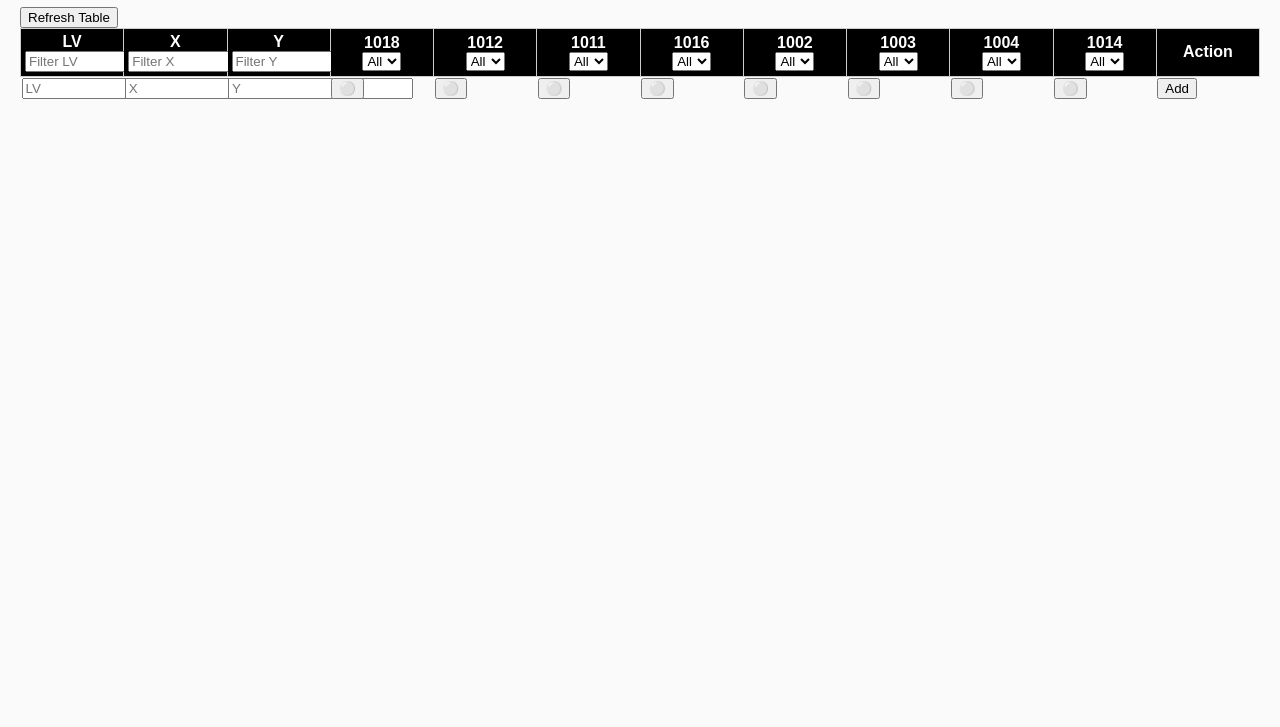
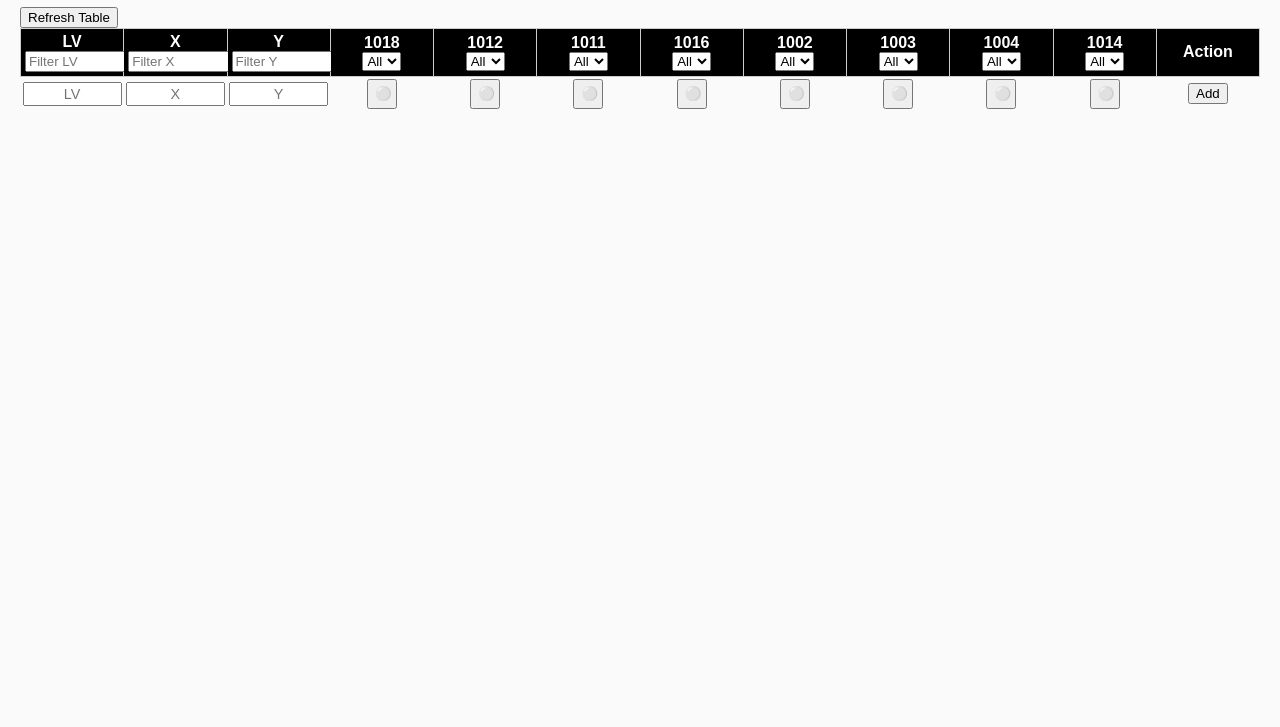
Before and after one commit to marvinso1978/coords-frontend, a website: page index.html in a window 1280 px wide. Shown: the part 73-800 px from the top of the page. Drawn offline with Linux system fonts and the light colour scheme; no server answers.

Commit message:
Update style.css

```diff
--- a/style.css
+++ b/style.css
@@ -100,3 +100,29 @@ tbody td.sticky-col-3 {
   background: #f0f0f0;
   color: #000;
 }
+
+/* === Fix filter row inputs and add row === */
+#coords-table thead tr#filterRow th,
+#add-row td {
+  padding: 2px;
+  text-align: center;
+}
+
+#coords-table thead tr#filterRow input,
+#coords-table thead tr#filterRow select,
+#add-row input {
+  width: 100%;
+  box-sizing: border-box; /* prevents input from exceeding column width */
+  text-align: center;
+  padding: 2px 3px;
+  font-size: 0.9em;
+}
+
+#add-row .server-toggle {
+  display: inline-block;
+  margin: 0 auto;
+  width: 30px;
+  height: 30px;
+  text-align: center;
+  vertical-align: middle;
+}
```
